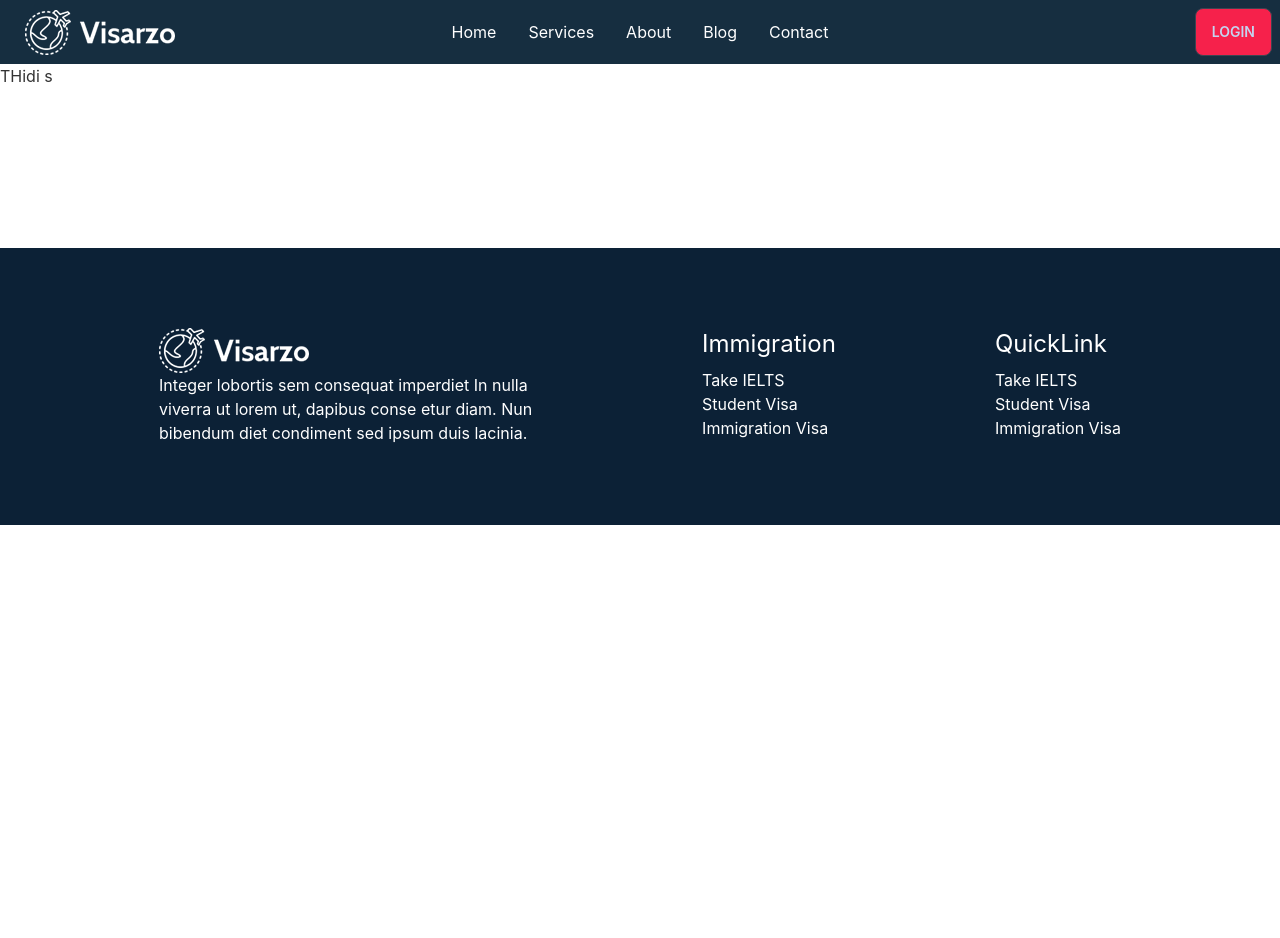
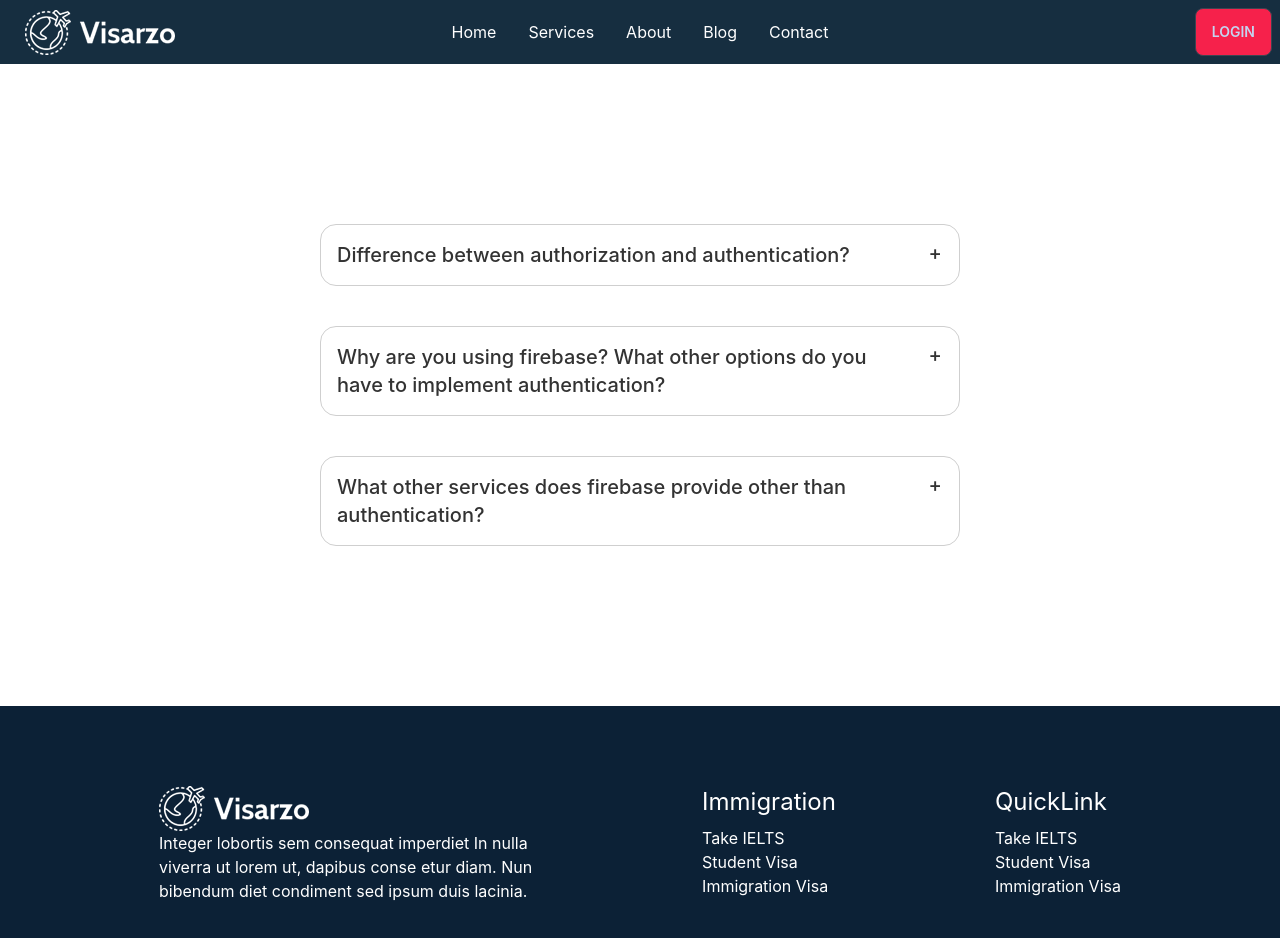
Before and after one commit to Anirbanjyoti/immigration-and-visa-consultant, a React (Create React App) app: page /blog in a window 1280 px wide. Shown: the top 938 px of the page. Before the commit the page ends 800 px from the top, so only its background shows below. Built offline with nearby package versions, Linux system fonts and the light colour scheme; no server answers.

Commit message:
blog page

```diff
--- a/src/Page/Blog.js
+++ b/src/Page/Blog.js
@@ -1,11 +1,70 @@
-import React from 'react';
+import React from "react";
 
 const Blog = () => {
-    return (
-        <div>
-            <h1>THidi s</h1>
+  return (
+    <div className="w-1/2 mx-auto my-40">
+      <div
+        tabIndex="0"
+        class="collapse collapse-plus border border-base-300 bg-base-100 rounded-box mb-10"
+      >
+        <div class="collapse-title text-xl font-medium">
+          Difference between authorization and authentication?
         </div>
-    );
+        <div class="collapse-content">
+          <p>
+            <strong>Authentication: </strong>Authentication is a security system
+            that first will check you are a user that is valid or not.<br></br>
+            <strong>Authorization:</strong> Authorization is a security system
+            that will check you have right or not to access to the component or
+            any system.
+          </p>
+        </div>
+      </div>
+      <div
+        tabIndex="0"
+        class="collapse collapse-plus border border-base-300 bg-base-100 rounded-box mb-10"
+      >
+        <div class="collapse-title text-xl font-medium">
+          Why are you using firebase? What other options do you have to
+          implement authentication?
+        </div>
+        <div class="collapse-content">
+          <p>
+            Firebase Authentication provides backend services, easy-to-use SDKs,
+            and ready-made UI libraries to authenticate users to your app. You
+            can use Firebase Authentication to allow users to sign in to your
+            app using one or more sign-in methods, including email address and
+            password sign-in, and federated identity providers such as Google
+            Sign-in and Facebook Login.
+          </p>
+        </div>
+      </div>
+      <div
+        tabIndex="0"
+        class="collapse collapse-plus border border-base-300 bg-base-100 rounded-box"
+      >
+        <div class="collapse-title text-xl font-medium">
+          What other services does firebase provide other than authentication?
+        </div>
+        <div class="collapse-content">
+          <p>
+            There are many services which Firebase provides, Most useful of them
+            are:
+            <ul>
+              <li>Cloud Firestore.</li>
+              <li>Cloud Functions.</li>
+              <li>Authentication.</li>
+              <li>Hosting.</li>
+              <li>Cloud Storage.</li>
+              <li>Google Analytics.</li>
+              <li>Predictions.</li>
+              <li>Cloud Messaging.</li>
+            </ul>
+          </p>
+        </div>
+      </div>
+    </div>
+  );
 };
 
 export default Blog;
```
